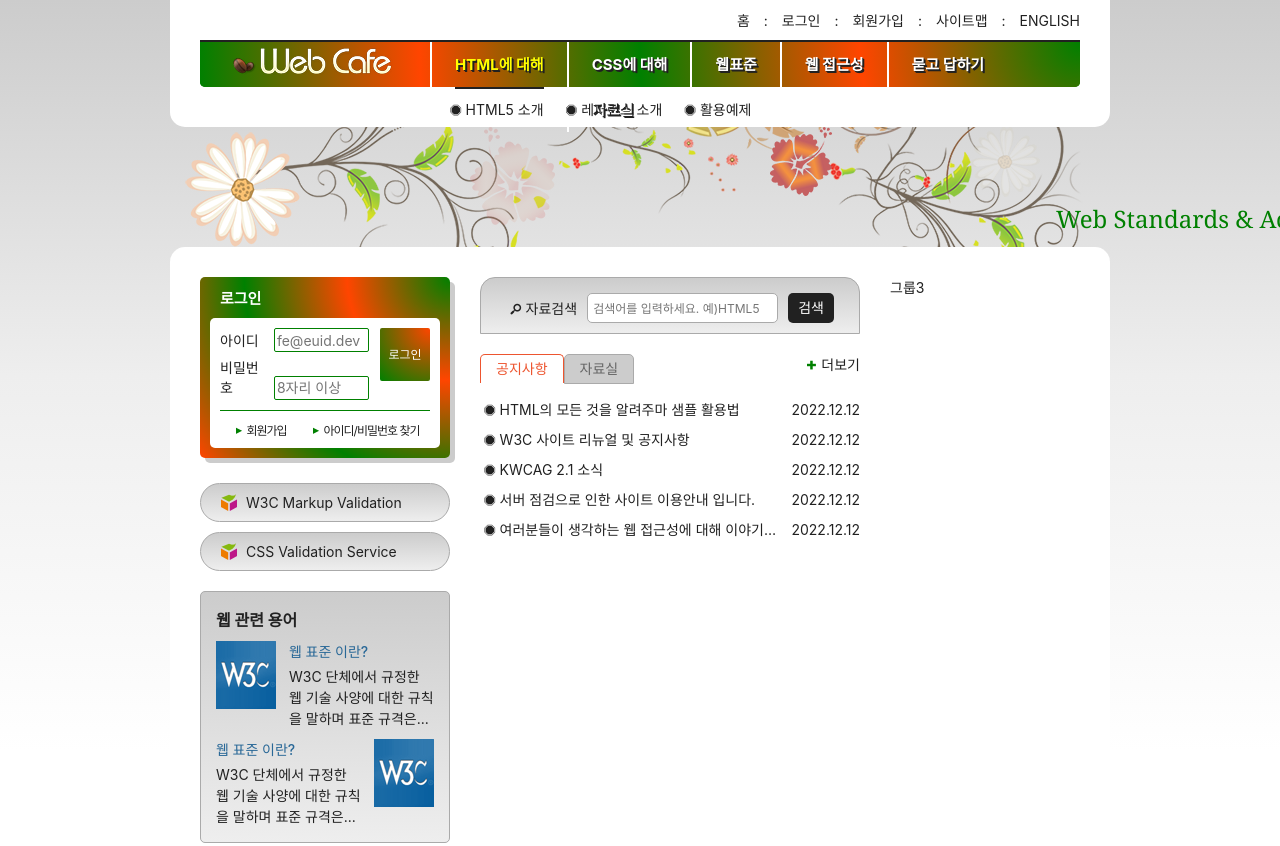
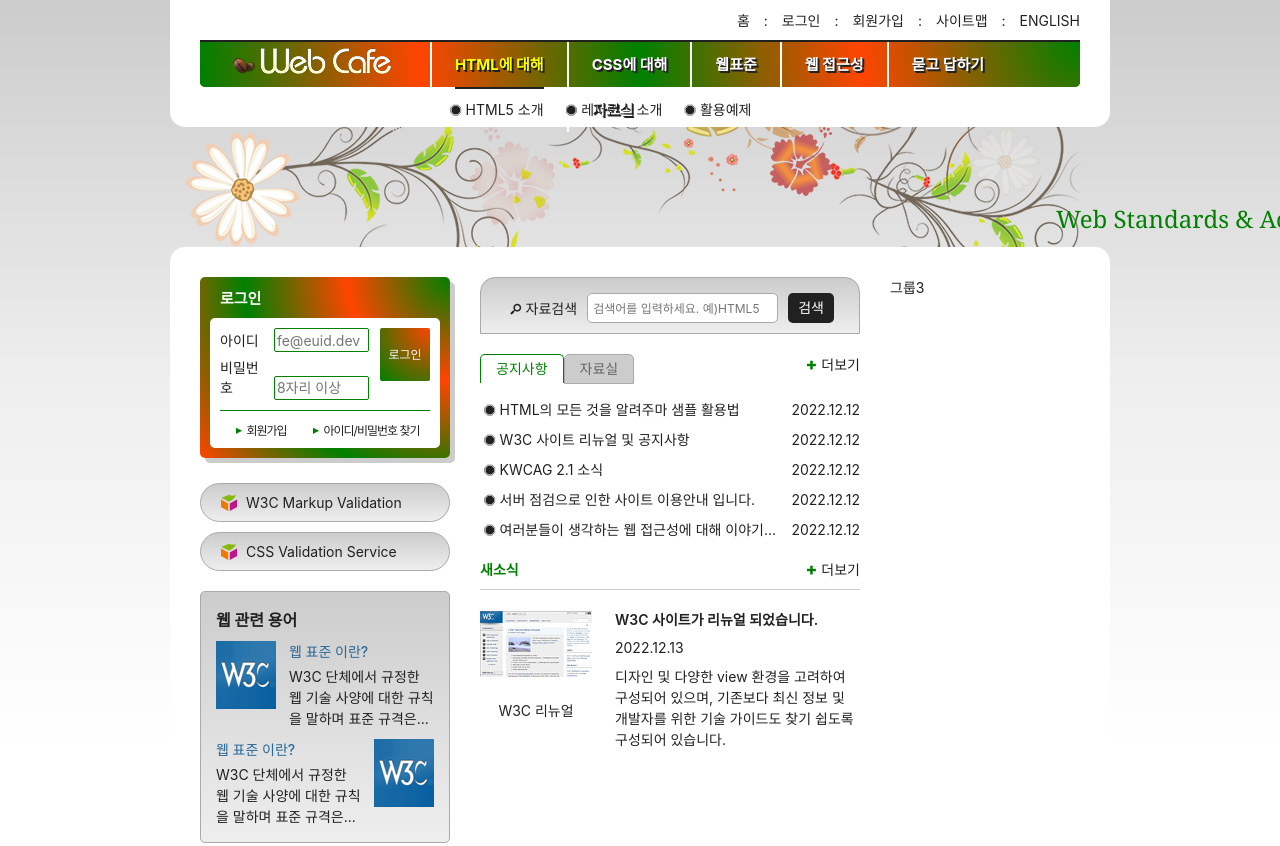
Before and after one commit to oweaj/HTML5, a plain HTML site: page index.html in a window 1280 px wide. Shown: the top 846 px of the page. Drawn offline with Linux system fonts and the light colour scheme; a web font is replaced by a local one.

Commit message:
새소식 영역 마크업 및 디자인 완성

```diff
--- a/index.html
+++ b/index.html
@@ -8,6 +8,7 @@
     <link rel="stylesheet" as="style" crossorigin href="https://cdn.jsdelivr.net/gh/orioncactus/pretendard@v1.3.6/dist/web/variable/pretendardvariable.css" />
     <link rel="stylesheet" href="./styles/style.css" />
     <script defer src="./js/main.js"></script>
+    <script defer src="./js/menu-tab.js"></script>
   </head>
   <body>
     <header class="header">
@@ -200,7 +201,7 @@
         <div class="board">
           <ul class="tab-list" role="tablist">
             <li role="none"><button type="button" class="tab is-select" role="tab" aria-selected="true" aria-controls="notice" id="noticeButton">공지사항</button></li>
-            <li role="none"><button type="button" class="tab" role="tab" aria-selected="fales" aria-controls="archive" id="archiveButton">자료실</button></li>
+            <li role="none"><button type="button" class="tab" role="tab" aria-selected="false" aria-controls="archive" id="archiveButton">자료실</button></li>
           </ul>
           <div class="notice tab-panel is-select" role="tabpanel" id="notice" aria-labelledby="noticeButton">
             <ul class="board-list">
@@ -253,6 +254,21 @@
             <a href="/" class="board-more icon-plus" aria-labelledby="archiveButton">더보기</a>
           </div>
         </div>
+        <section class="news">
+          <h2 class="news-title">새소식</h2>
+          <a href="/" class="news-link">
+            <article class="news-item">
+              <h3 class="news-item-title">W3C 사이트가 리뉴얼 되었습니다.</h3>
+              <time class="news-item-date" datetime="2022-12-13T09:35:10">2022.12.13</time>
+              <p class="news-item-brief">디자인 및 다양한 view 환경을 고려하여 구성되어 있으며, 기존보다 최신 정보 및 개발자를 위한 기술 가이드도 찾기 쉽도록 구성되어 있습니다.</p>
+              <figure class="news-item-thumbnail">
+                <img src="assets/news.gif" alt="W3C 사이트가 HTML5 발표 후 새롭게 리뉴얼 된 모습" />
+                <figcaption>W3C 리뉴얼</figcaption>
+              </figure>
+            </article>
+          </a>
+          <a href="/" class="icon-plus news-more more" title="새소식">더보기</a>
+        </section>
       </div>
       <div class="group group3">그룹3</div>
     </main>
--- a/styles/style.css
+++ b/styles/style.css
@@ -501,9 +501,9 @@
 }
 
 .is-select.tab {
-  border: 1px solid #ed552f;
+  border: 1px solid green;
   border-bottom: 0;
-  color: #ed552f;
+  color: green;
   background-color: #fff;
 }
 
@@ -547,6 +547,67 @@
   color: green;
 }
 
+/* 새소식 */
+.news {
+  position: relative;
+  margin-top: 20px;
+}
+
+.news::before {
+  content: "";
+  position: absolute;
+  width: 100%;
+  height: 1px;
+  top: 30px;
+  background: #ccc;
+}
+
+.news-title {
+  font-weight: 700;
+  color: green;
+}
+
+.news-link {
+  display: block;
+}
+
+.news-item {
+  position: relative;
+  margin-top: 30px;
+  padding-left: 135px;
+}
+
+.news-item-title {
+  font-weight: 600;
+}
+
+.news-item-date {
+  display: block;
+  margin: 10px 0;
+}
+
+.news-item-brief {
+  line-height: 1.5;
+}
+
+.news-item-thumbnail {
+  position: absolute;
+  top: 2px;
+  left: 0;
+  text-align: center;
+}
+
+.news-item-thumbnail figcaption {
+  margin-top: 20px;
+}
+
+.news-more {
+  position: absolute;
+  top: -8px;
+  right: -8px;
+  padding: 8px;
+}
+
 /* 슬로건 */
 .slogan {
   height: 10vh;
```
Also changed, not shown: js/menu-tab.js (+25 -12 lines).
